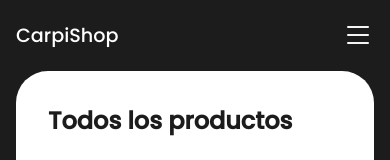
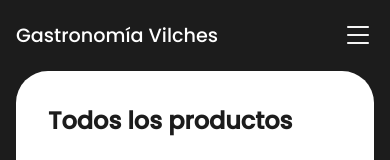
Before and after one commit to Yuma-sg/ProyectoFinalVillase-or, a plain HTML site: page index.html in a window 390 px wide. Shown: the top 160 px of the page. Drawn offline with nearby package versions, Linux system fonts and the light colour scheme.

Commit message:
hice cambios en el header mobile

```diff
--- a/index.html
+++ b/index.html
@@ -14,7 +14,7 @@
 
     <div class="wrapper">
         <header class="header-mobile">
-            <h1 class="logo">CarpiShop</h1>
+            <h1 class="logo">Gastronomía Vilches</h1>
             <button class="open-menu" id="open-menu">
                 <i class="bi bi-list"></i>
             </button>
```
